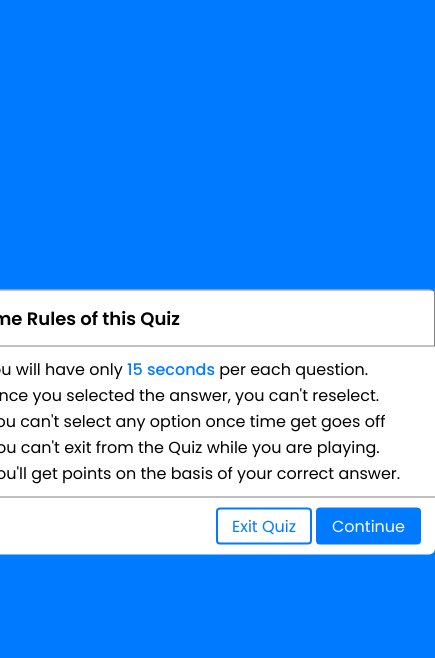
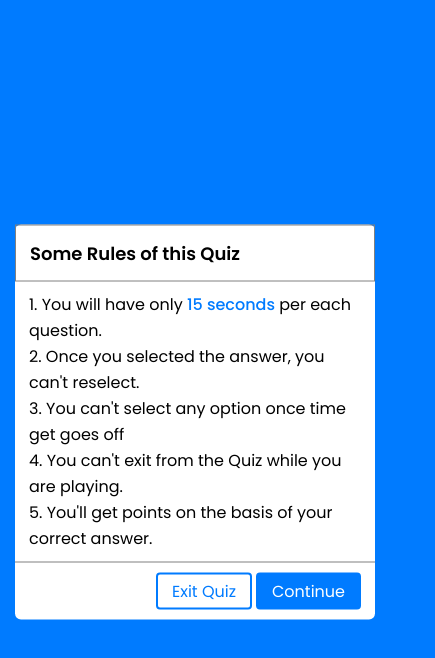
Before and after one commit to Ankit-pro1/Quiz-Application-using-JS, a plain HTML site: page index.html in a window 390 px wide. Both pictures are taken after a click on the button "Start Quiz". Shown: the whole page, 435 px wide, since content can reach past the window. Drawn offline with Linux system fonts and the light colour scheme.

Commit message:
make the site responsive

```diff
--- a/index.html
+++ b/index.html
@@ -4,7 +4,7 @@
     <meta charset="UTF-8">
     <meta http-equiv="X-UA-Compatible" content="IE=edge">
     <meta name="viewport" content="width=device-width, initial-scale=1.0">
-    <title>Awesome Quiz Application</title>
+    <title>Quiz App By Ankit</title>
     <!-------- Custom CSS -------->
     <link rel="stylesheet" href="style.css">
     <!-------- Font Awesome ------>
--- a/style.css
+++ b/style.css
@@ -240,3 +240,12 @@ body{
 .resultBox .buttons{
     text-align: center;
 }
+
+
+/* Media Query */
+
+@media screen and (max-width: 572px) {
+    .infoBox, .quizBox, .resultBox{
+        width: 360px;
+    }
+}
```
